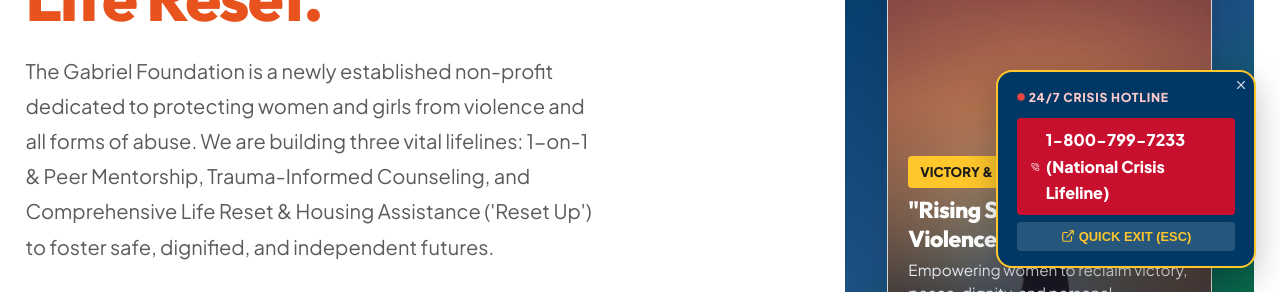
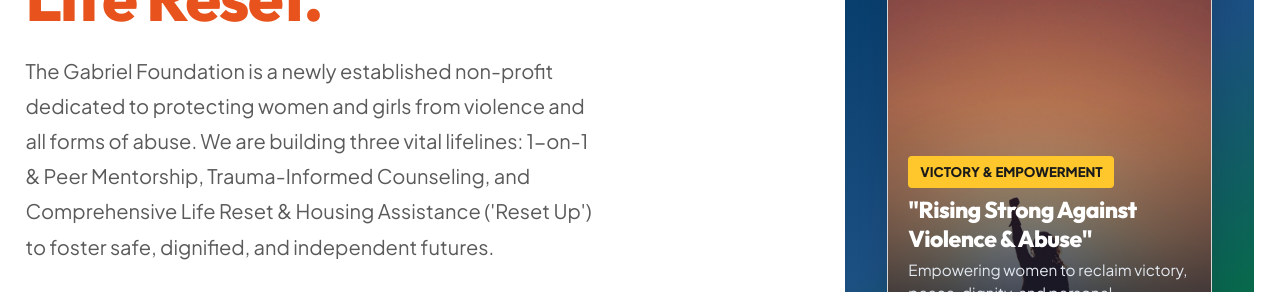
Before and after one commit to Jameskinyanjui-coder/The-Gabriel-Foundation, a Next.js app: page / in a window 1280 px wide. Shown: the part 508-800 px from the top of the page. Built offline with nearby package versions, Linux system fonts and the light colour scheme; no server answers; the database is empty.

Commit message:
chore: remove floating crisis widget from layout

```diff
--- a/src/app/layout.tsx
+++ b/src/app/layout.tsx
@@ -2,7 +2,6 @@
 import './globals.css';
 import Navbar from '@/components/Navbar';
 import Footer from '@/components/Footer';
-import FloatingCrisisWidget from '@/components/FloatingCrisisWidget';
 import { FOUNDATION_META } from '@/data/siteData';
 
 export const metadata: Metadata = {
@@ -42,7 +41,6 @@
           {children}
         </main>
         <Footer />
-        <FloatingCrisisWidget />
       </body>
     </html>
   );
```
